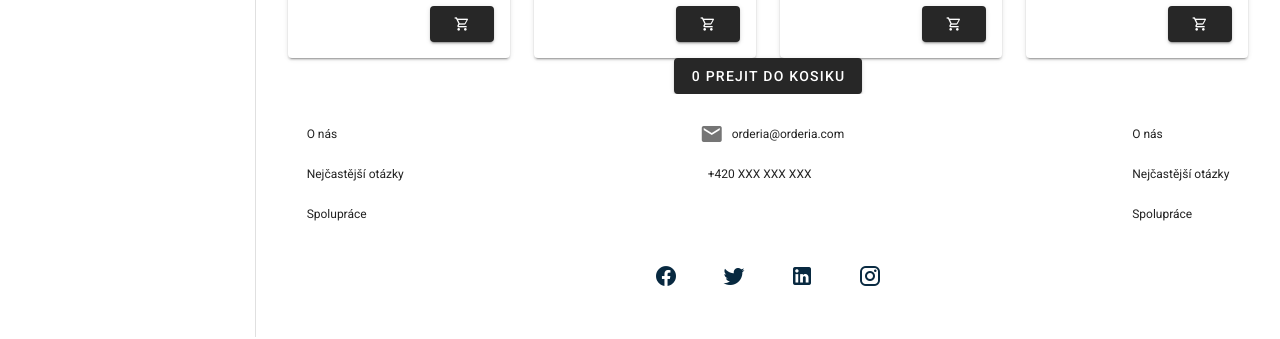
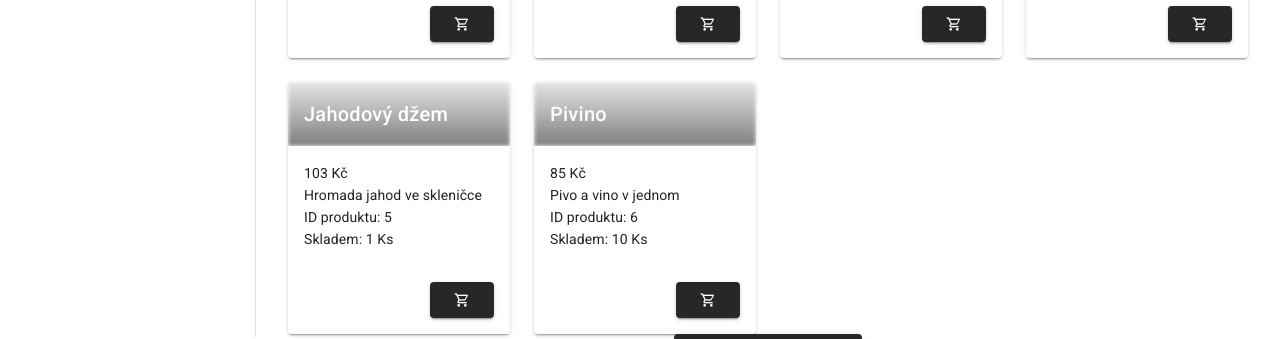
Before and after one commit to zladkaskazkina/Orderia, a Vue app: page /produkty in a window 1280 px wide. Shown: the part 463-802 px from the top of the page. Built offline with nearby package versions, Linux system fonts and the light colour scheme; data requests are answered from the project's data file; what vue-html-to-paper would draw is missing.

Commit message:
Pridani noveho produktu
Hotovo az na foto

```diff
--- a/db.json
+++ b/db.json
@@ -47,6 +47,30 @@
       "type": "trvanlive jidlo",
       "weight": 0.22,
       "stock": 3
+    },
+    {
+      "id": 5,
+      "title": "Jahodový džem",
+      "image": "",
+      "price": 103,
+      "producerID": 158,
+      "description": "Hromada jahod ve skleničce",
+      "ingredients": "Jahody a cukr",
+      "type": "trvanlive jidlo",
+      "weight": 500,
+      "stock": 1
+    },
+    {
+      "id": 6,
+      "title": "Pivino",
+      "image": "",
+      "price": 85,
+      "producerID": 111111,
+      "description": "Pivo a vino v jednom",
+      "ingredients": "Vino a chmel",
+      "type": "trvanlive jidlo",
+      "weight": 250,
+      "stock": 10
     }
   ],
   "orders": [
--- a/src/store/modules/producerProducts.js
+++ b/src/store/modules/producerProducts.js
@@ -25,8 +25,8 @@ const actions = {
         commit("SET_PRODUCT", response.data);
       });
   },
-  createProduct({ commit }) {
-    axios.post(`http://localhost:3000/products/`).then(response => {
+  createProduct({ commit }, product) {
+    axios.post(`http://localhost:3000/products/`,product).then(response => {
       commit("CREATE_PRODUCT", response.data);
       console.log('Test');
     });
--- a/src/views/Dodavatel/AddProduct.vue
+++ b/src/views/Dodavatel/AddProduct.vue
@@ -165,6 +165,8 @@ export default {
 
       this.$store.dispatch(`producerProducts/createProduct`, product)
       console.log(this.product);
+      alert(`Nový produkt ${product.title} byl přidán.`);
+      this.$router.push("/produkty");
     }
   }
 };
```
